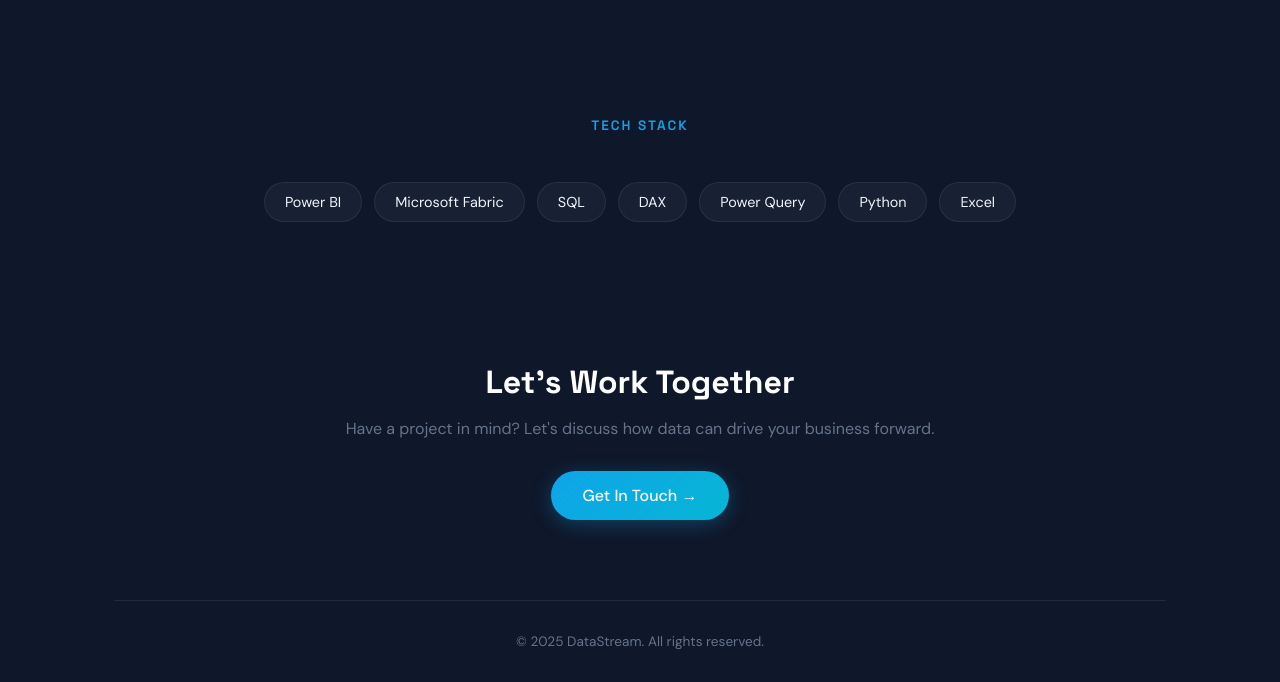
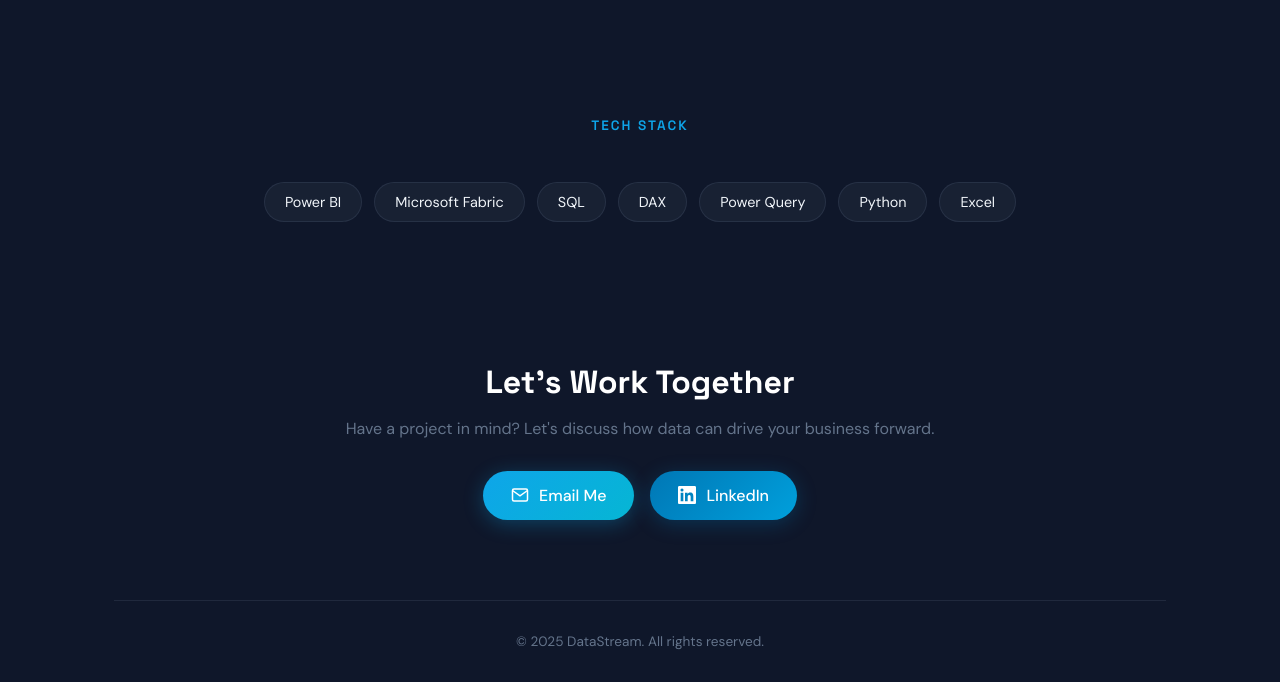
Before and after one commit to Osama-Alshareef/datastream-jo.com, a plain HTML site: page index.html in a window 1280 px wide. Shown: the part 1456-2138 px from the top of the page. Drawn offline with Linux system fonts and the light colour scheme.

Commit message:
Update index.html

```diff
--- a/index.html
+++ b/index.html
@@ -347,11 +347,18 @@
             margin-bottom: 32px;
         }
 
+        .contact-links {
+            display: flex;
+            gap: 16px;
+            justify-content: center;
+            flex-wrap: wrap;
+        }
+
         .contact-btn {
             display: inline-flex;
             align-items: center;
-            gap: 8px;
-            padding: 14px 32px;
+            gap: 10px;
+            padding: 14px 28px;
             background: linear-gradient(135deg, var(--primary), var(--accent));
             color: var(--white);
             text-decoration: none;
@@ -364,6 +371,15 @@
         .contact-btn:hover {
             transform: translateY(-2px);
             box-shadow: 0 6px 30px rgba(14, 165, 233, 0.4);
+        }
+
+        .linkedin-btn {
+            background: linear-gradient(135deg, #0077b5, #00a0dc);
+            box-shadow: 0 4px 20px rgba(0, 119, 181, 0.3);
+        }
+
+        .linkedin-btn:hover {
+            box-shadow: 0 6px 30px rgba(0, 119, 181, 0.4);
         }
 
         /* Footer */
@@ -493,9 +509,21 @@
         <section class="contact">
             <h2>Let's Work Together</h2>
             <p>Have a project in mind? Let's discuss how data can drive your business forward.</p>
-            <a href="mailto:hello@datastream-jo.com" class="contact-btn">
-                Get In Touch →
-            </a>
+            <div class="contact-links">
+                <a href="mailto:osamaalshareef002@gmail.com" class="contact-btn">
+                    <svg width="18" height="18" viewBox="0 0 24 24" fill="none" stroke="currentColor" stroke-width="2">
+                        <rect x="2" y="4" width="20" height="16" rx="2"/>
+                        <path d="M22 6L12 13L2 6"/>
+                    </svg>
+                    Email Me
+                </a>
+                <a href="https://linkedin.com/in/osama-alshareef-87360221b" target="_blank" class="contact-btn linkedin-btn">
+                    <svg width="18" height="18" viewBox="0 0 24 24" fill="currentColor">
+                        <path d="M20.447 20.452h-3.554v-5.569c0-1.328-.027-3.037-1.852-3.037-1.853 0-2.136 1.445-2.136 2.939v5.667H9.351V9h3.414v1.561h.046c.477-.9 1.637-1.85 3.37-1.85 3.601 0 4.267 2.37 4.267 5.455v6.286zM5.337 7.433a2.062 2.062 0 01-2.063-2.065 2.064 2.064 0 112.063 2.065zm1.782 13.019H3.555V9h3.564v11.452zM22.225 0H1.771C.792 0 0 .774 0 1.729v20.542C0 23.227.792 24 1.771 24h20.451C23.2 24 24 23.227 24 22.271V1.729C24 .774 23.2 0 22.222 0h.003z"/>
+                    </svg>
+                    LinkedIn
+                </a>
+            </div>
         </section>
 
         <footer>
```
